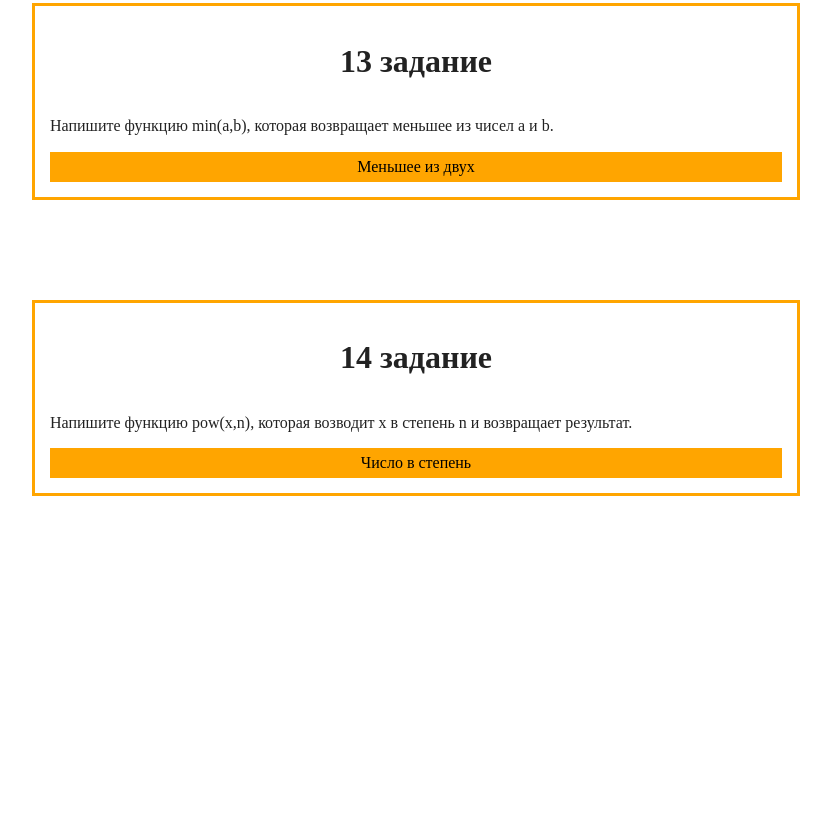
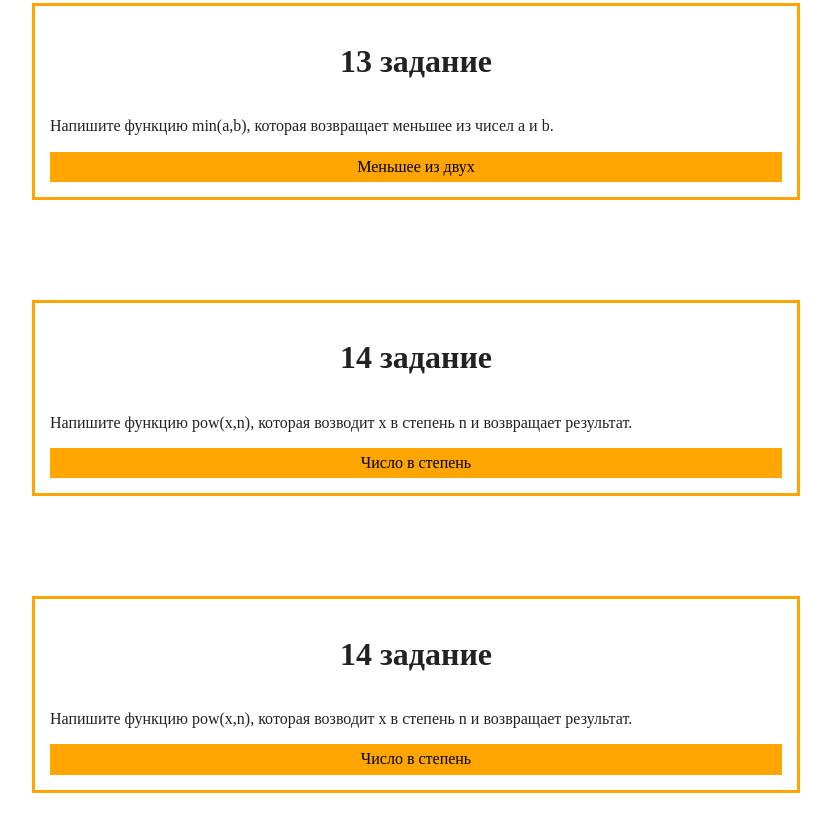
Before and after one commit to iZoras/izoras, a website built with Parcel: page index.html in a window 1280 px wide. Shown: the part 4296-5127 px from the top of the page, without its empty margins (224-1055 px from the left). Before the commit the page ends 4892 px from the top, so only its background shows below. Built offline with nearby package versions, Linux system fonts and the light colour scheme.

Commit message:
Добавил секцию

```diff
--- a/index.html
+++ b/index.html
@@ -182,6 +182,14 @@
     </div>
   </section>
 
+  <section class="18th-assignment">
+    <div class="container">
+      <h1>14 задание</h1>
+      <p>Напишите функцию pow(x,n), которая возводит x в степень n и возвращает результат.</p>
+      <button id="pow1">Число в степень</button>
+    </div>
+  </section>
+
 </main>
 
 
```
